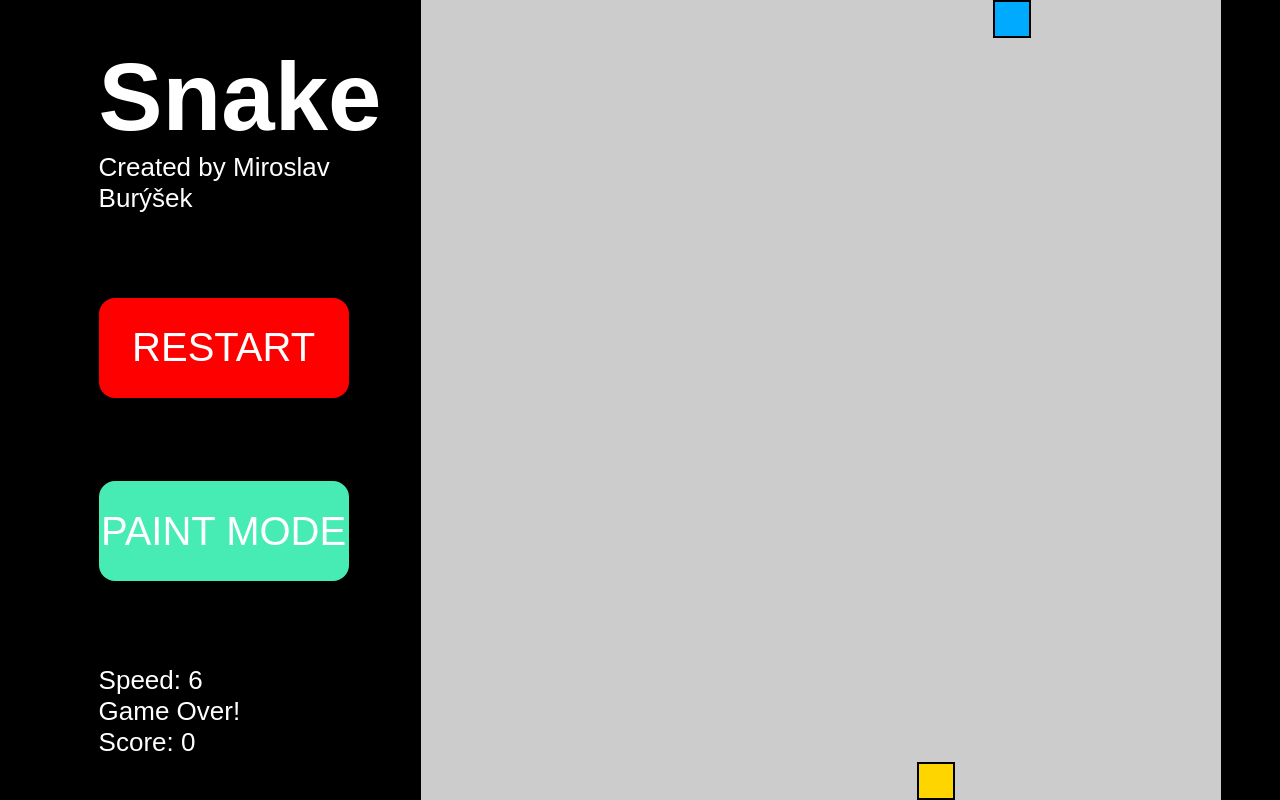
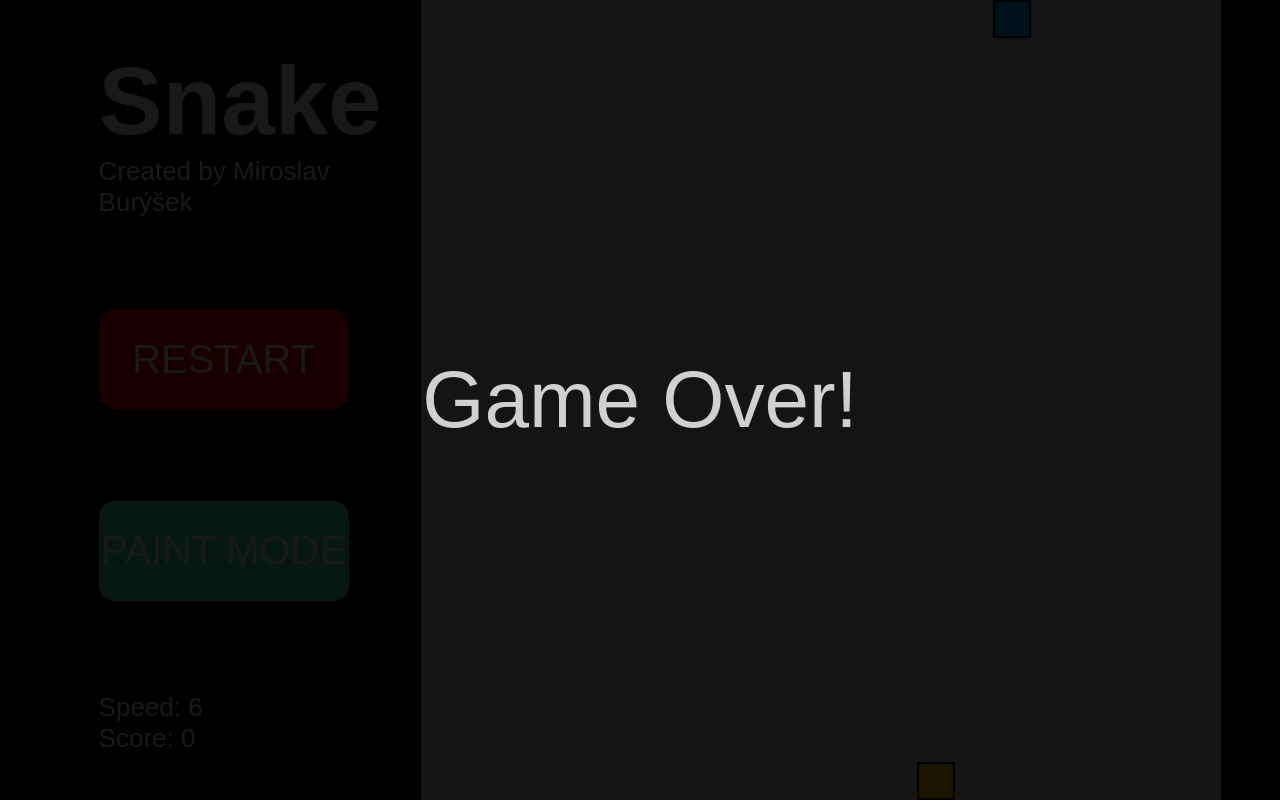
Before and after one commit to mejroslav/Snake, a plain HTML site: page index.html in a window 1280 px wide. Both pictures are taken after a click on the button "START". Drawn offline with Linux system fonts and the light colour scheme.

Commit message:
feat: game over over full screen todo: need to enable X

```diff
--- a/food.js
+++ b/food.js
@@ -24,7 +24,6 @@ export function updateFood() {
   if (onSnake(food)) {
     expandSnake(EXPANSION_RATE);
     gameScore += 10;
-    console.log(gameScore);
     food = getRandomFoodPosition();
     increaseSpeed();
   }
@@ -36,10 +35,8 @@ export function updateBarrier() {
   if (onSnake(food)) {
     if (barrierCreatorNumber % 3 === 0) {
       barrierSegment.push(getRandomBarrierPosition());
-      console.log(barrierSegment);
     }
     barrierCreatorNumber++;
-    console.log(barrierCreatorNumber);
   }
 }
 
@@ -94,7 +91,6 @@ function getRandomBarrierPosition() {
   ) {
     newBarrierPosition = randomGridPosition();
   }
-  console.log(newBarrierPosition);
   return newBarrierPosition;
 }
 
--- a/game.js
+++ b/game.js
@@ -161,7 +161,6 @@ function draw() {
  * Check if the snake is outside the grid, intersects himself or collides with barrier and update gameOver variable.
  */
 function checkDeath() {
-  console.log(barrierSegment);
   gameOver =
     outsideGrid(getSnakeHead()) ||
     snakeIntersection() ||
@@ -182,7 +181,6 @@ function generateGrid(parentElement, number) {
     }
   }
   cells = document.querySelectorAll("[data-type='cell']");
-  console.log(cells);
 }
 
 function enablePaintMode() {
--- a/index.html
+++ b/index.html
@@ -9,8 +9,6 @@
     <script src="game.js" defer type="module"></script>
   </head>
   <body>
-
-
     <div class="info-wrapper">
       <div class="game-info">
         <h1>Snake</h1>
@@ -27,12 +25,15 @@
       <div id="statistics">
         <div id="game-started"></div>
         <div id="game-speed"></div>
-        <div id="game-over" class="hide">Game Over!</div>
         <div id="game-score">Score = 0</div>
       </div>
     </div>
     <div class="game-wrapper">
       <div id="game-board"></div>
     </div>
+    <div id="game-over" class="hide-screen">
+      <div data-game-over-text>Game Over!</div>
+      <a href="#" class="close"></a>
+    </div>
   </body>
 </html>
--- a/settings.js
+++ b/settings.js
@@ -4,5 +4,5 @@ const gameStartedElement = document.getElementById("game-started");
 
 
 export function getGameOverInfo() {
-  gameOverElement.classList.remove("hide");
+  gameOverElement.classList.remove("hide-screen");
 }
--- a/style.css
+++ b/style.css
@@ -144,6 +144,25 @@ button {
   border: 0.25vmin solid black;
 }
 
+
+#game-over {
+  position: fixed;
+  top: 0;
+  left: 0;
+  right: 0;
+  bottom: 0;
+
+  background-color: rgba(0, 0, 0, 0.9);
+  color: rgba(255, 255, 255, 0.8);
+  font-size: 5rem;
+
+  display: flex;
+  flex-direction: column;
+  justify-content: center;
+  align-items: center;
+}
+
+
 .hide {
   display: none;
 }
```
